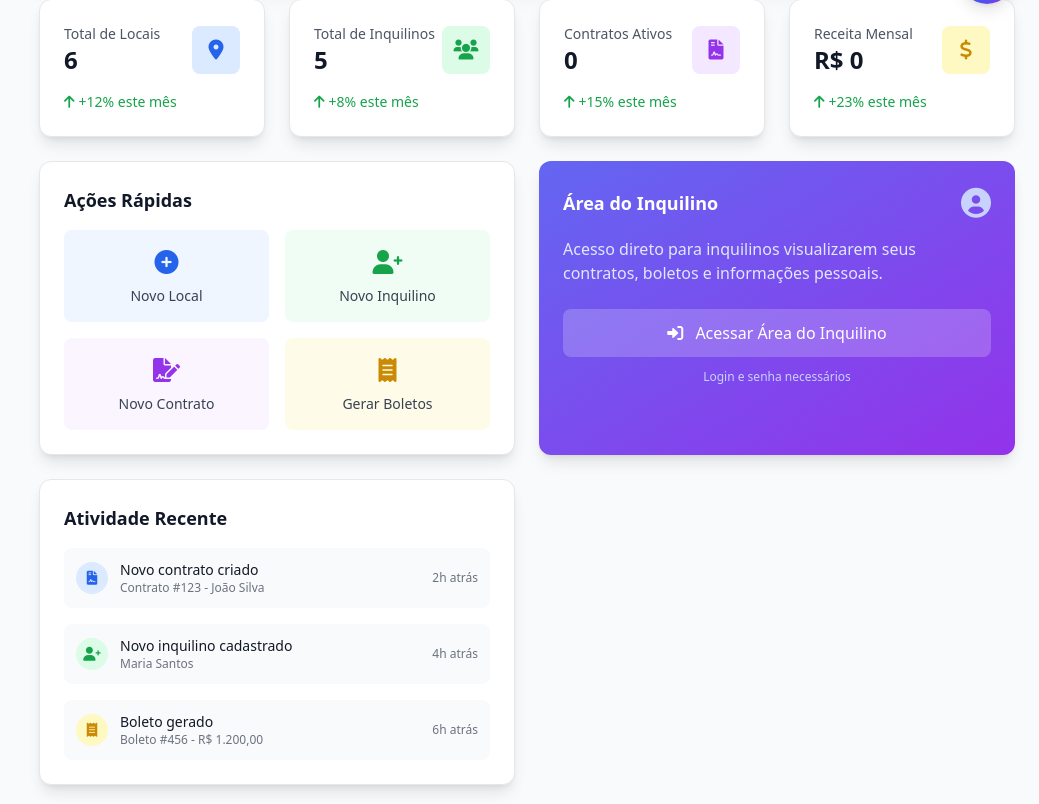
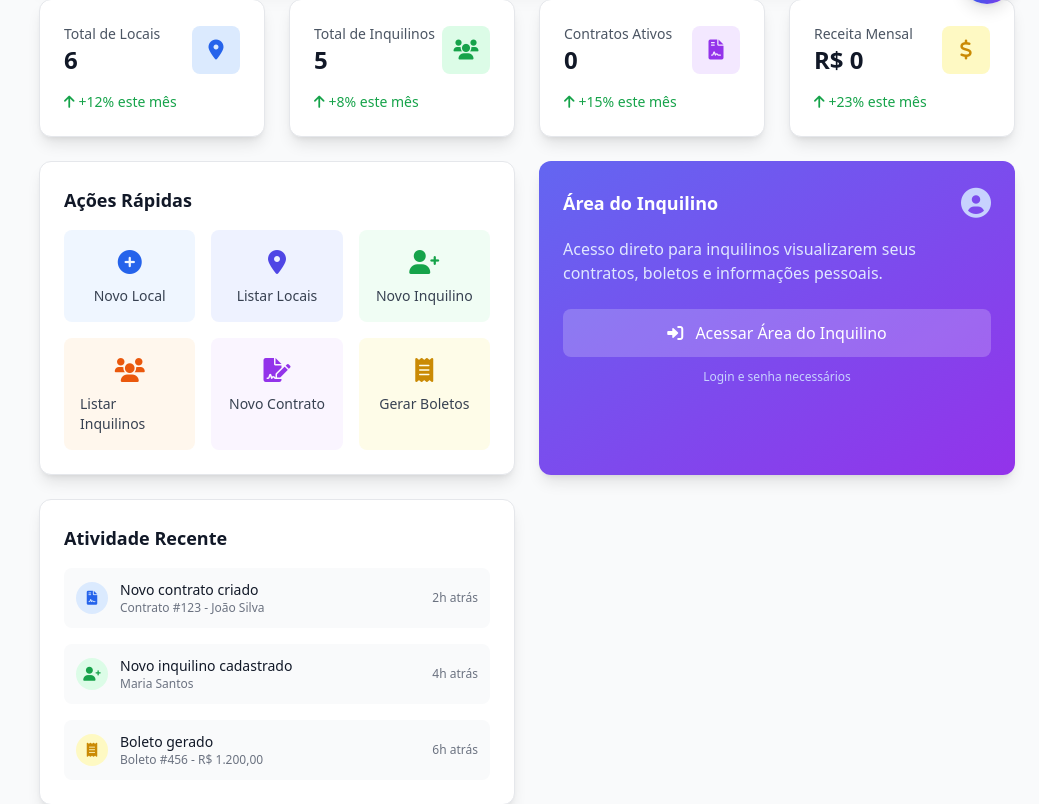
Before and after one commit to Nivaldo38/-adm_aluguel_net, a Flask app: page / in a window 1280 px wide. Shown: the part 772-1576 px from the top of the page, without its empty margins (241-1280 px from the left). Run offline with Flask 3, Linux system fonts and the light colour scheme; data comes from the database, SQL or seed files in the repository; some libraries are stand-ins or nearby versions.

Commit message:
Corrige problemas críticos - API unidades, botões de navegação e endpoints

```diff
--- a/app/routes.py
+++ b/app/routes.py
@@ -175,7 +175,7 @@ def excluir_unidade(unidade_id):
 @app.route('/api/unidades/<int:local_id>')
 def api_unidades(local_id):
     unidades = Unidade.query.filter_by(local_id=local_id).all()
-    unidades_json = [{'id': u.id, 'nome': u.nome, 'status': u.situacao} for u in unidades]
+    unidades_json = [{'id': u.id, 'nome': u.nome, 'status': u.status} for u in unidades]
     return jsonify(unidades_json)
 
 # Cadastrar inquilino
--- a/app/templates/base_modern.html
+++ b/app/templates/base_modern.html
@@ -102,12 +102,12 @@
 
                 <div class="border-t border-gray-200 dark:border-gray-600 my-4"></div>
 
-                <a href="{{ url_for('listar_locais') }}" class="flex items-center px-4 py-3 text-gray-700 dark:text-gray-300 hover:bg-blue-50 dark:hover:bg-gray-700 rounded-lg transition-colors duration-200 group">
+                <a href="{{ url_for('locais') }}" class="flex items-center px-4 py-3 text-gray-700 dark:text-gray-300 hover:bg-blue-50 dark:hover:bg-gray-700 rounded-lg transition-colors duration-200 group">
                     <i class="fas fa-map-marker-alt w-5 h-5 mr-3 group-hover:text-blue-600"></i>
                     <span>Locais</span>
                 </a>
 
-                <a href="{{ url_for('listar_inquilinos') }}" class="flex items-center px-4 py-3 text-gray-700 dark:text-gray-300 hover:bg-blue-50 dark:hover:bg-gray-700 rounded-lg transition-colors duration-200 group">
+                <a href="{{ url_for('inquilinos') }}" class="flex items-center px-4 py-3 text-gray-700 dark:text-gray-300 hover:bg-blue-50 dark:hover:bg-gray-700 rounded-lg transition-colors duration-200 group">
                     <i class="fas fa-users w-5 h-5 mr-3 group-hover:text-blue-600"></i>
                     <span>Inquilinos</span>
                 </a>
@@ -117,7 +117,7 @@
                     <span>Contratos</span>
                 </a>
 
-                <a href="{{ url_for('listar_boletos') }}" class="flex items-center px-4 py-3 text-gray-700 dark:text-gray-300 hover:bg-blue-50 dark:hover:bg-gray-700 rounded-lg transition-colors duration-200 group">
+                <a href="{{ url_for('boletos') }}" class="flex items-center px-4 py-3 text-gray-700 dark:text-gray-300 hover:bg-blue-50 dark:hover:bg-gray-700 rounded-lg transition-colors duration-200 group">
                     <i class="fas fa-receipt w-5 h-5 mr-3 group-hover:text-blue-600"></i>
                     <span>Boletos</span>
                 </a>
--- a/app/templates/index.html
+++ b/app/templates/index.html
@@ -106,15 +106,25 @@
         <!-- Quick Actions Card -->
         <div class="bg-white dark:bg-gray-800 rounded-xl p-6 shadow-lg border border-gray-200 dark:border-gray-700">
             <h3 class="text-lg font-semibold text-gray-900 dark:text-white mb-4">Ações Rápidas</h3>
-            <div class="grid grid-cols-2 gap-4">
+            <div class="grid grid-cols-3 gap-4">
                 <a href="{{ url_for('cadastrar_local') }}" class="flex flex-col items-center p-4 bg-blue-50 dark:bg-blue-900/20 rounded-lg hover:bg-blue-100 dark:hover:bg-blue-900/40 transition-colors duration-200 group">
                     <i class="fas fa-plus-circle text-blue-600 dark:text-blue-400 text-2xl mb-2 group-hover:scale-110 transition-transform duration-200"></i>
                     <span class="text-sm font-medium text-gray-700 dark:text-gray-300">Novo Local</span>
                 </a>
 
+                <a href="{{ url_for('locais') }}" class="flex flex-col items-center p-4 bg-indigo-50 dark:bg-indigo-900/20 rounded-lg hover:bg-indigo-100 dark:hover:bg-indigo-900/40 transition-colors duration-200 group">
+                    <i class="fas fa-map-marker-alt text-indigo-600 dark:text-indigo-400 text-2xl mb-2 group-hover:scale-110 transition-transform duration-200"></i>
+                    <span class="text-sm font-medium text-gray-700 dark:text-gray-300">Listar Locais</span>
+                </a>
+
                 <a href="{{ url_for('cadastrar_inquilino') }}" class="flex flex-col items-center p-4 bg-green-50 dark:bg-green-900/20 rounded-lg hover:bg-green-100 dark:hover:bg-green-900/40 transition-colors duration-200 group">
                     <i class="fas fa-user-plus text-green-600 dark:text-green-400 text-2xl mb-2 group-hover:scale-110 transition-transform duration-200"></i>
                     <span class="text-sm font-medium text-gray-700 dark:text-gray-300">Novo Inquilino</span>
+                </a>
+
+                <a href="{{ url_for('inquilinos') }}" class="flex flex-col items-center p-4 bg-orange-50 dark:bg-orange-900/20 rounded-lg hover:bg-orange-100 dark:hover:bg-orange-900/40 transition-colors duration-200 group">
+                    <i class="fas fa-users text-orange-600 dark:text-orange-400 text-2xl mb-2 group-hover:scale-110 transition-transform duration-200"></i>
+                    <span class="text-sm font-medium text-gray-700 dark:text-gray-300">Listar Inquilinos</span>
                 </a>
 
                 <a href="{{ url_for('cadastrar_contrato') }}" class="flex flex-col items-center p-4 bg-purple-50 dark:bg-purple-900/20 rounded-lg hover:bg-purple-100 dark:hover:bg-purple-900/40 transition-colors duration-200 group">
```
